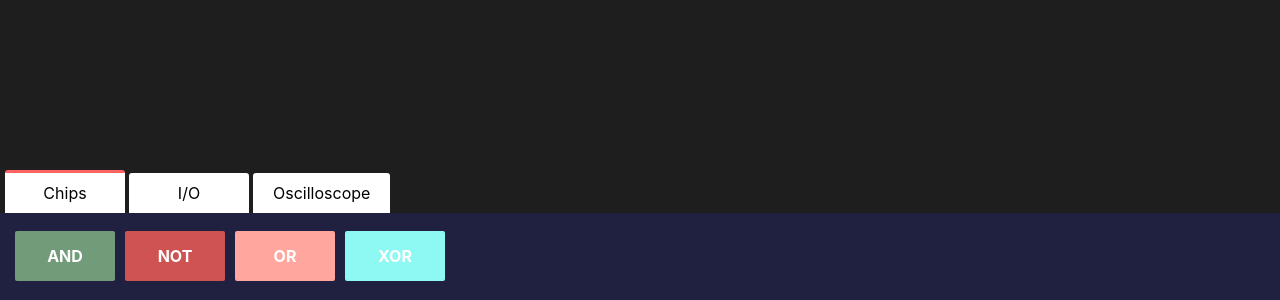
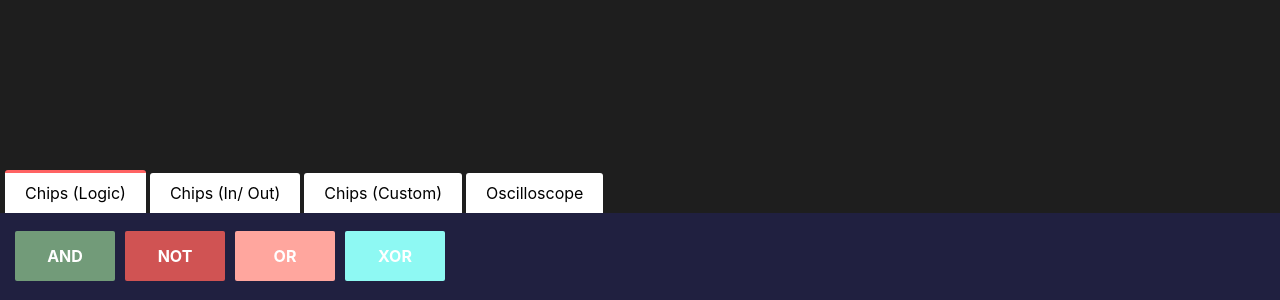
Before and after one commit to Roboleo1010/logic-gate-simulator, a React (Create React App) app: page / in a window 1280 px wide. Shown: the part 500-800 px from the top of the page. Built offline with nearby package versions, Linux system fonts and the light colour scheme.

Commit message:
improved Tabs with id and name for localization (#24)

```diff
--- /dev/null
+++ b/src/components/tabs/tab.types.ts
@@ -0,0 +1,4 @@
+export interface TabData {
+    name: string;
+    id: string;
+}
--- a/src/components/tabs/tabnav/tabnav.tsx
+++ b/src/components/tabs/tabnav/tabnav.tsx
@@ -1,11 +1,12 @@
 import React, { Component } from "react";
+import { TabData } from "../tab.types";
 
 import "./tabnav.scss"
 
 interface TabNavProps {
-    selected: string;
-    tabs: string[]
-    setSelected: (tap: string) => void;
+    selectedId: string;
+    tabs: TabData[]
+    setSelected: (tap: TabData) => void;
 }
 
 class TabNav extends Component<TabNavProps> {
@@ -15,10 +16,10 @@ class TabNav extends Component<TabNavProps> {
             <div className="tabnav-tabs">
                 {this.props.tabs.map(tap => {
                     let classNames = 'tabnav-tab unselectable  ';
-                    if (this.props.selected === tap)
+                    if (this.props.selectedId === tap.id)
                         classNames += 'tabnav-active '
 
-                    return <div key={tap} className={classNames} onClick={() => this.props.setSelected(tap)}>{tap}</div>
+                    return <div key={tap.id} className={classNames} onClick={() => this.props.setSelected(tap)}>{tap.name}</div>
                 })}
             </div>
 
--- a/src/components/toolbox/toolbox.tsx
+++ b/src/components/toolbox/toolbox.tsx
@@ -1,6 +1,7 @@
 import React, { Component } from "react";
 import ChipBlueprint from "../../model/chip-blueprint";
 import ChipToolbox from "../chip/chip-toolbox";
+import { TabData } from "../tabs/tab.types";
 import Tab from "../tabs/tab/tab";
 import TabNav from "../tabs/tabnav/tabnav";
 
@@ -8,8 +9,9 @@ import "./toolbox.scss"
 
 interface ToolboxState {
     selectedTab: string;
-    chips: ChipBlueprint[];
-    chipsIo: ChipBlueprint[];
+    chipsLogic: ChipBlueprint[];
+    chipsInOut: ChipBlueprint[];
+    chipsCustom: ChipBlueprint[];
 }
 
 class Toolbox extends Component<{}, ToolboxState> {
@@ -18,32 +20,46 @@ class Toolbox extends Component<{}, ToolboxState> {
         super(props);
 
         this.state = {
-            selectedTab: 'Chips',
-            chips: [new ChipBlueprint("AND", "#729B79"), new ChipBlueprint("NOT", "#D05353"), new ChipBlueprint("OR", "#FFA69E"), new ChipBlueprint("XOR", "#8EF9F3")],
-            chipsIo: []
+            selectedTab: 'chips-logic',
+            chipsLogic: [new ChipBlueprint("AND", "#729B79"), new ChipBlueprint("NOT", "#D05353"), new ChipBlueprint("OR", "#FFA69E"), new ChipBlueprint("XOR", "#8EF9F3")],
+            chipsInOut: [new ChipBlueprint("Switch", "#386FA4"), new ChipBlueprint("Constant On", "#6DA34D"), new ChipBlueprint("Constant Off", "#D10000")],
+            chipsCustom: []
         };
     }
 
-    setSelected(tap: string) {
-        this.setState({ selectedTab: tap });
+    setSelected(tap: TabData) {
+        this.setState({ selectedTab: tap.id });
     }
 
     render() {
+        const tabs: TabData[] = [{ id: 'chips-logic', name: 'Chips (Logic)' }, { id: 'chips-io', name: 'Chips (In/ Out)' }, { id: 'chips-custom', name: 'Chips (Custom)' }, { id: 'oscilloscope', name: 'Oscilloscope' }];
+
         return (
             <div className="toolbox">
-                <TabNav tabs={['Chips', 'I/O', 'Oscilloscope']} selected={this.state.selectedTab} setSelected={this.setSelected.bind(this)}>
-                    <Tab isSelected={this.state.selectedTab === 'Chips'}>
+                <TabNav tabs={tabs} selectedId={this.state.selectedTab} setSelected={this.setSelected.bind(this)}>
+                    <Tab isSelected={this.state.selectedTab === tabs[0].id}>
                         <div className="tab-chips">
-                            {this.state.chips.map(chip => {
+                            {this.state.chipsLogic.map(chip => {
                                 return <ChipToolbox chip={chip} key={chip.name}></ChipToolbox>;
                             })}
                         </div>
                     </Tab>
-                    <Tab isSelected={this.state.selectedTab === 'I/O'}>
-                        I/O
+                    <Tab isSelected={this.state.selectedTab === tabs[1].id}>
+                        <div className="tab-chips">
+                            {this.state.chipsInOut.map(chip => {
+                                return <ChipToolbox chip={chip} key={chip.name}></ChipToolbox>;
+                            })}
+                        </div>
                     </Tab>
-                    <Tab isSelected={this.state.selectedTab === 'Oscilloscope'}>
-                        Oscilloscope
+                    <Tab isSelected={this.state.selectedTab === tabs[2].id}>
+                        <div className="tab-chips">
+                            {this.state.chipsCustom.map(chip => {
+                                return <ChipToolbox chip={chip} key={chip.name}></ChipToolbox>;
+                            })}
+                        </div>
+                    </Tab>
+                    <Tab isSelected={this.state.selectedTab === tabs[3].id}>
+                        TODO
                     </Tab>
                 </TabNav>
             </div>
```
